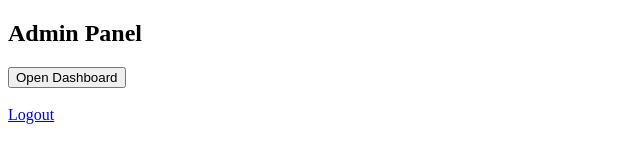
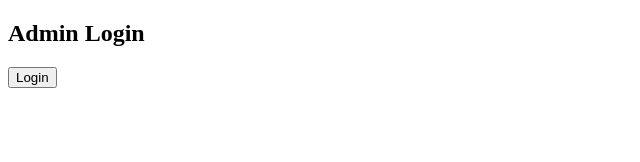
Before and after one commit to VivekValsalan777/waste-management-system, a website: page public/admin.html in a window 1280 px wide. Shown: the whole page, without its empty margins (0-640 px from the left). Drawn offline with Linux system fonts and the light colour scheme.

Commit message:
Update admin.html

```diff
--- a/public/admin.html
+++ b/public/admin.html
@@ -1,18 +1,10 @@
 <!DOCTYPE html>
 <html>
-<head>
-  <title>Admin Panel</title>
-</head>
+<head><title>Admin Login</title></head>
 <body>
 
-<h2>Admin Panel</h2>
-
-<button onclick="location.href='dashboard.html'">
-  Open Dashboard
-</button>
-
-<br><br>
-<a href="role-select.html">Logout</a>
+<h2>Admin Login</h2>
+<button onclick="location.href='dashboard.html'">Login</button>
 
 </body>
 </html>
```
